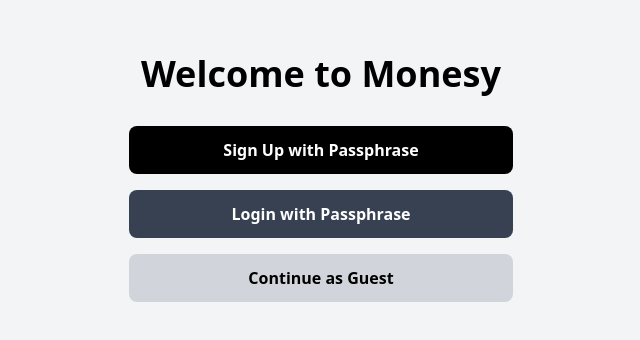
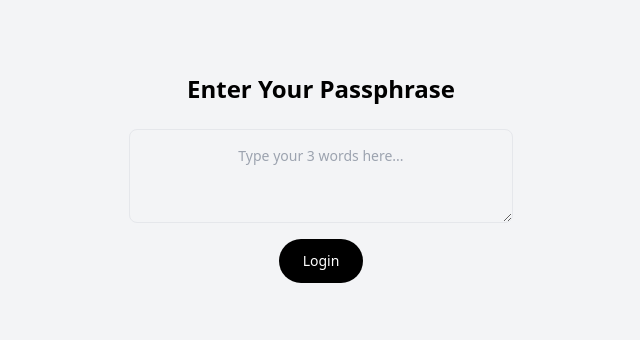
Before and after one commit to jayD10-ux/Monesy, a React (Vite) app: page /login in a window 1280 px wide. Before the commit this address led to /. Shown: the part 206-546 px from the top of the page, without its empty margins (319-959 px from the left). Built offline with nearby package versions, Linux system fonts and the light colour scheme.

Commit message:
Login screen addition

```diff
--- a/src/App.jsx
+++ b/src/App.jsx
@@ -2,6 +2,7 @@ import { BrowserRouter as Router, Routes, Route, Navigate } from "react-router-d
 import WelcomeScreen from "./Components/WelcomeScreen";
 import ExpenseTracker from "./Components/ExpenseTracker";
 import PassphraseSignup from "./Components/PassphraseSignup";
+import PassphraseLogin from "./Components/PassphraseLogin";
 
 function App() {
   return (
@@ -9,6 +10,8 @@ function App() {
       <Router>
         <Routes>
           <Route path="/" element={<WelcomeScreen />} />
+          <Route path="/login" element={<PassphraseLogin />} />
+          {/* Placeholder for signup route */}
           <Route path="/signup" element={<PassphraseSignup />} />
           {/* Placeholder for login route */}
           <Route path="/dashboard" element={<ExpenseTracker />} />
--- /dev/null
+++ b/src/Components/PassphraseLogin.jsx
@@ -0,0 +1,69 @@
+import { useState } from "react";
+import { useNavigate } from "react-router-dom";
+// import { getPassphrase } from "../storage"; // helper we already have
+import { motion } from "framer-motion";
+
+function PassphraseLogin() {
+  const [input, setInput] = useState("");
+  const [error, setError] = useState("");
+  const navigate = useNavigate();
+
+  const handleLogin = () => {
+    const savedPassphrase = getPassphrase();
+    if (input.trim().toLowerCase() === savedPassphrase?.toLowerCase()) {
+      navigate("/dashboard");
+    } else {
+      setError("Incorrect passphrase. Please try again.");
+    }
+  };
+
+  return (
+    <div className="p-8 w-full max-w-md mx-auto flex flex-col items-center mb-8">
+
+      {/* Title */}
+      <motion.h1
+        initial={{ opacity: 0, y: -20 }}
+        animate={{ opacity: 1, y: 0 }}
+        transition={{ duration: 0.4 }}
+        className="text-2xl font-bold text-center mb-6"
+      >
+        Enter Your Passphrase
+      </motion.h1>
+
+      {/* Input */}
+      <motion.textarea
+        initial={{ opacity: 0, scale: 0.95 }}
+        animate={{ opacity: 1, scale: 1 }}
+        transition={{ duration: 0.4 }}
+        rows={3}
+        placeholder="Type your 3 words here..."
+        value={input}
+        onChange={(e) => setInput(e.target.value)}
+        className="w-full text-center bg-transparent outline-none text-black placeholder-gray-400 text-sm font-medium p-4 border rounded-lg mb-4"
+      />
+
+      {/* Error */}
+      {error && (
+        <motion.div
+          initial={{ opacity: 0 }}
+          animate={{ opacity: 1 }}
+          className="text-red-500 text-sm mb-4 text-center"
+        >
+          {error}
+        </motion.div>
+      )}
+
+      {/* Login Button */}
+      <motion.button
+        onClick={handleLogin}
+        whileHover={{ scale: 1.05 }}
+        whileTap={{ scale: 0.95 }}
+        className="bg-black text-white rounded-full px-6 py-3 text-sm font-medium"
+      >
+        Login
+      </motion.button>
+    </div>
+  );
+}
+
+export default PassphraseLogin;
```
